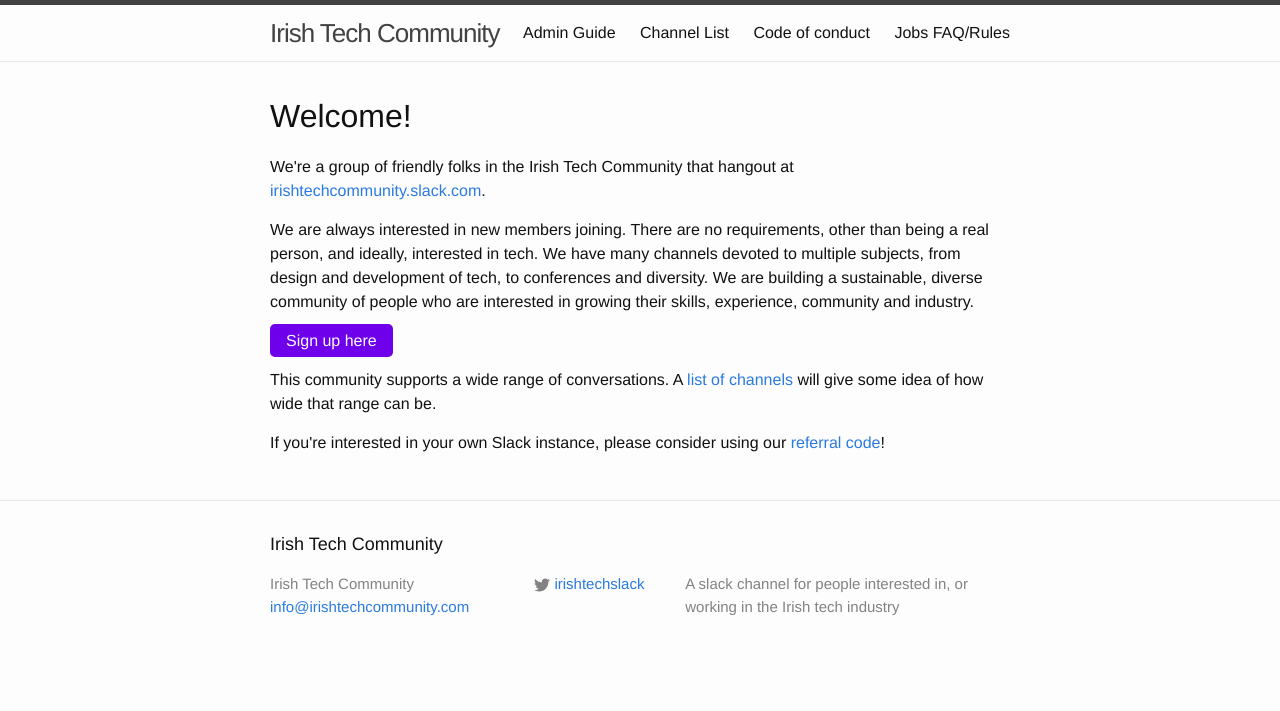
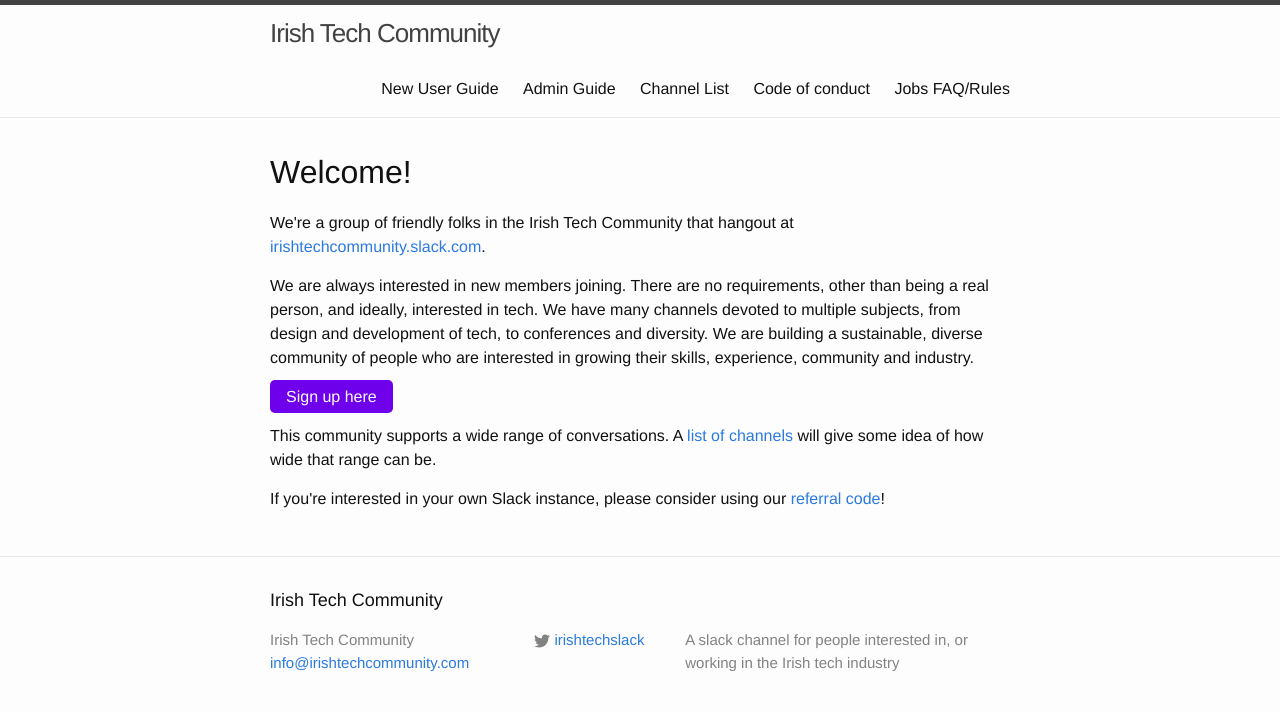
Before and after one commit to IrishTechCommunity/irishtechcommunity.github.io, a Jekyll site: the page built from index.html, in a window 1280 px wide. Shown: the top 711 px of the page. Built offline with Jekyll 4.4.1, drawn with Linux system fonts in a browser that asks for light colours.

Commit message:
UpdateNewUserGuide (#34)
* UpdateNewUserGuide

Formatter included.

* Update NewUserGuide.md

```diff
--- a/NewUserGuide.md
+++ b/NewUserGuide.md
@@ -1,3 +1,11 @@
+---
+layout: page
+title: New User Guide
+permalink: /newuserguide/
+---
+
+
+
 # Welcome to the Irish Tech Community
 
 Firstly, welcome to the community!
```
